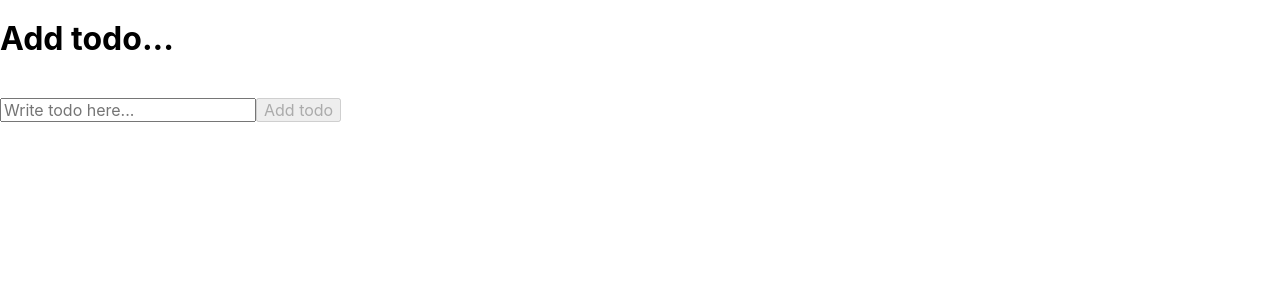
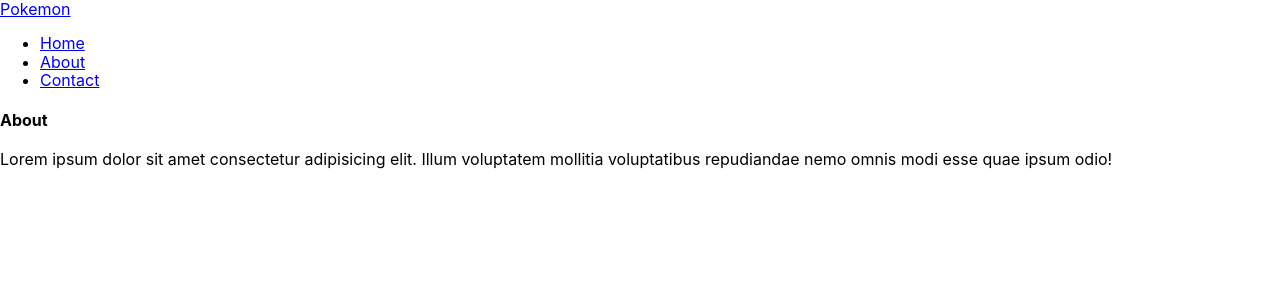
Before and after one commit to saqlainrasheed/30days_MERN_Challenge, a React (Create React App) app in the folder reactjs_15days/: page /about in a window 1280 px wide. Shown: the top 300 px of the page. Built offline with nearby package versions, Linux system fonts and the light colour scheme.

Commit message:
day 21 commit

```diff
--- a/reactjs_15days/package.json
+++ b/reactjs_15days/package.json
@@ -11,6 +11,7 @@
     "pexels": "^1.0.0",
     "react": "^16.13.1",
     "react-dom": "^16.13.1",
+    "react-router-dom": "^5.2.0",
     "react-scripts": "3.4.1",
     "tachyons": "^4.12.0"
   },
--- a/reactjs_15days/src/App.js
+++ b/reactjs_15days/src/App.js
@@ -1,89 +1,22 @@
 import React from 'react';
 import './App.css';
 import 'tachyons';
+import Navbar from './components/Navbar'
+import {BrowserRouter,Route} from 'react-router-dom';
+import Home from './components/Home';
+import About from './components/About';
+import Contact from './components/Contact';
 
 class App extends React.Component{
-  constructor(props){
-    super(props);
-    this.state={
-      newItem:"",
-      list:[]
-    }
-  }
-
-  updateInput(input){
-    this.setState({newItem:input});
-  }
-
-  addItem(todoValue){
-    if(todoValue){
-      const newItem = {
-        id:Date.now(),
-        value: todoValue,
-        isDone:true
-      }
-      const list = [...this.state.list];
-      list.push(newItem);
-      this.setState({
-        list:list,
-        newItem:""
-      })
-    }
-  }
-
-
-  deleteItem(id){
-    const list = [...this.state.list];
-    const updateList = list.filter(item => item.id !== id);
-    this.setState({
-      list:updateList,
-      newItem:""
-    })
-  }
-
-
   render(){
     return(
       <div>
-        {/* input todo */}
-        <div className="container">
-          <h1>Add todo...</h1>
-          <br />
-          <input
-            type="text"
-            className="input-text"
-            placeholder="Write todo here..."
-            required
-            value = {this.state.newItem}
-            onChange={e => this.updateInput(e.target.value)}
-          />
-          <button
-            className="add-btn"
-            onClick={() => this.addItem(this.state.newItem)}
-            disabled={!this.state.newItem.length}
-          >Add todo</button>
-        </div>
-        {/* todolist items */}
-        <div className="list">
-          <ul>
-            {this.state.list.map(item => {
-              return(
-                <li key={item.id}>
-                  <input
-                    type="checkbox"
-                    name="isDone"
-                    checked={item.isDone}
-                    onChange={()=>{}}
-                  />
-                  {item.value}
-                  <button
-                    className="btn"
-                    onClick={()=>this.deleteItem(item.id)}>Delete</button>
-                </li>
-              );
-            })}
-          </ul>
-        </div>
+        <BrowserRouter>
+          <Navbar />
+          <Route exact path='/' component={Home} />
+          <Route path='/about' component={About} />
+          <Route path='/contact' component={Contact} />
+        </BrowserRouter>
       </div>
     )
   }
--- /dev/null
+++ b/reactjs_15days/src/components/About.js
@@ -0,0 +1,12 @@
+import React from 'react';
+
+const About = ()=>{
+  return(
+    <div className="container">
+      <h4 className="center">About</h4>
+      <p>Lorem ipsum dolor sit amet consectetur adipisicing elit. Illum voluptatem mollitia voluptatibus repudiandae nemo omnis modi esse quae ipsum odio!</p>
+    </div>
+  )
+}
+
+export default About;
--- /dev/null
+++ b/reactjs_15days/src/components/Contact.js
@@ -0,0 +1,12 @@
+import React from 'react';
+
+const Contact = ()=>{
+  return(
+    <div className="container">
+      <h4 className="center">Contact</h4>
+      <p>Lorem ipsum dolor sit amet consectetur adipisicing elit. Illum voluptatem mollitia voluptatibus repudiandae nemo omnis modi esse quae ipsum odio!</p>
+    </div>
+  )
+}
+
+export default Contact;
--- /dev/null
+++ b/reactjs_15days/src/components/Home.js
@@ -0,0 +1,12 @@
+import React from 'react';
+
+const Home = ()=>{
+  return(
+    <div className="container">
+      <h4 className="center">Home</h4>
+      <p>Lorem ipsum dolor sit amet consectetur adipisicing elit. Illum voluptatem mollitia voluptatibus repudiandae nemo omnis modi esse quae ipsum odio!</p>
+    </div>
+  )
+}
+
+export default Home;
--- /dev/null
+++ b/reactjs_15days/src/components/Navbar.js
@@ -0,0 +1,19 @@
+import React from 'react';
+import {Link,NavLink} from 'react-router-dom';
+
+const Navbar = ()=>{
+  return(
+    <nav>
+      <div className="container">
+        <a href="/#" className="logo">Pokemon</a>
+        <ul>
+          <li><Link to="/">Home</Link></li>
+          <li><Link to="/about">About</Link></li>
+          <li><Link to="/contact">Contact</Link></li>
+        </ul>
+      </div>
+    </nav>
+  )
+}
+
+export default Navbar;
```
Also changed, not shown: 2 other files (tests, documents, lock files or other folders).
